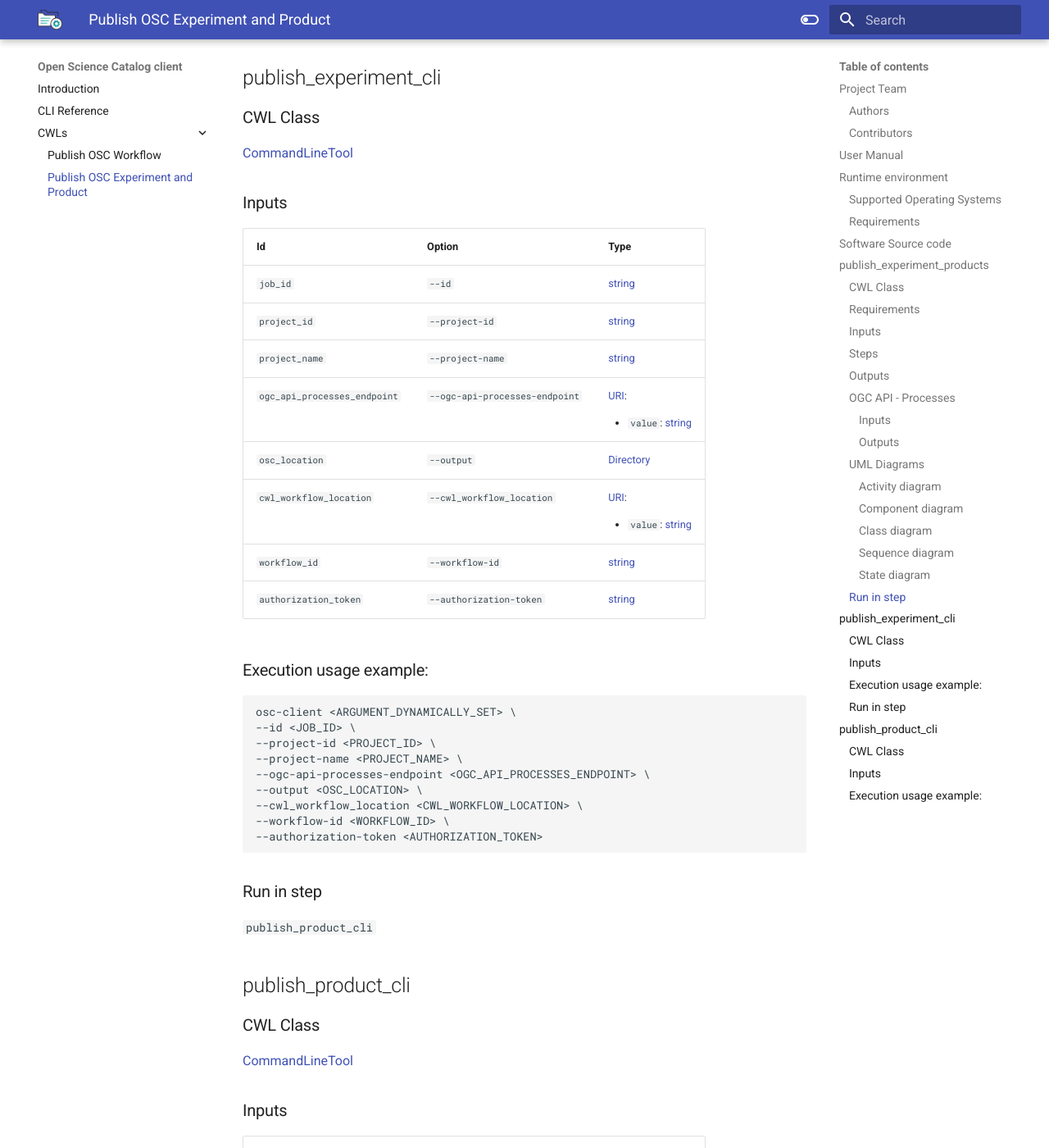
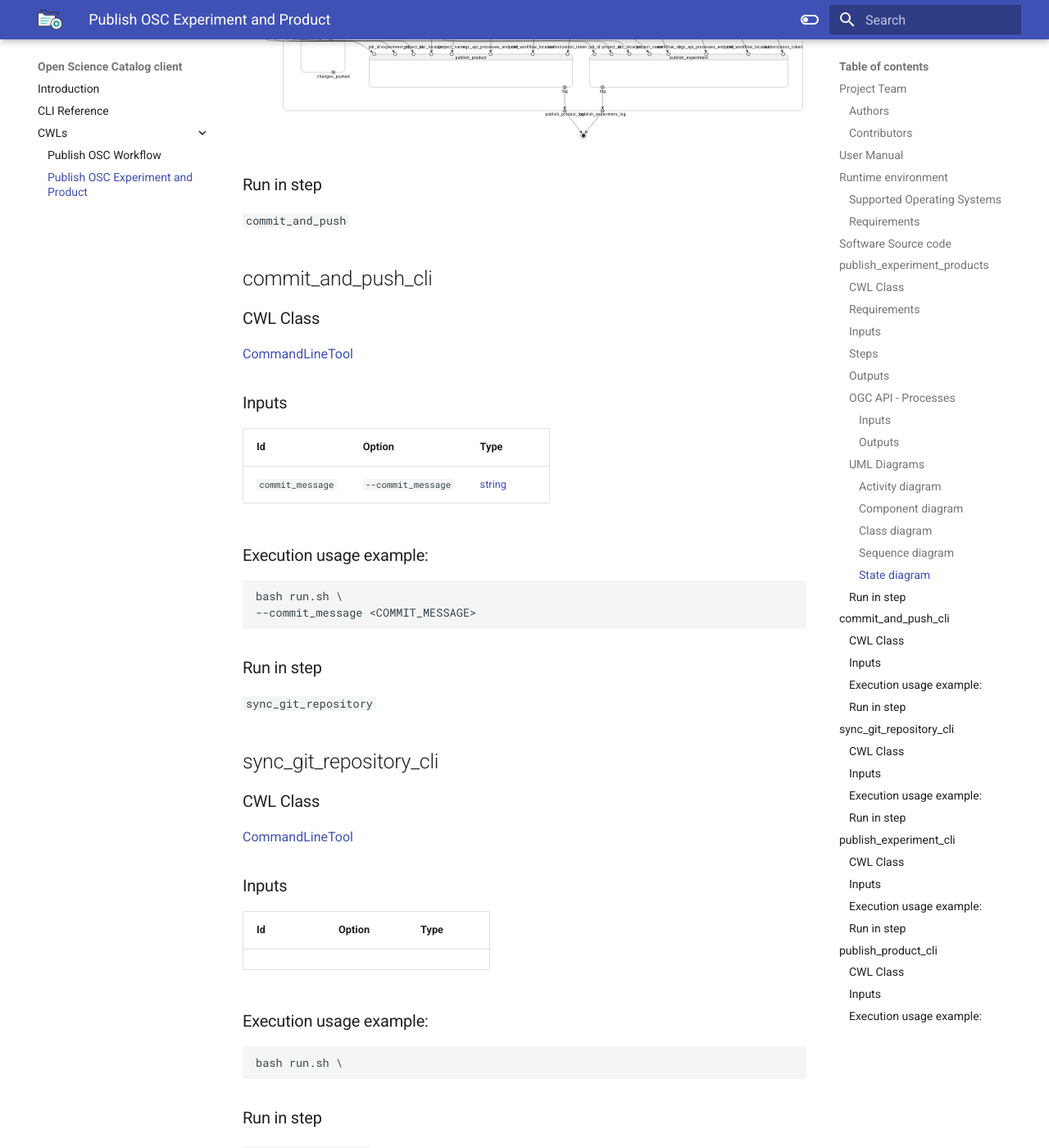
Before and after one commit to Terradue/osc-client, an MkDocs documentation site: the page built from docs/c4/components/workflow/publish_experiment_products.md, in a window 1280 px wide and 1400 px high, scrolled down 5939 px. Shown: the whole window at 82% size. Built offline with MkDocs 1.6.1 and Material for MkDocs 9.7.7, drawn with Linux system fonts in a browser that asks for light colours; some of the changed text lies outside the part shown.

Commit message:
feat: CWL worflows refinements

````diff
--- a/Taskfile.yaml
+++ b/Taskfile.yaml
@@ -45,6 +45,12 @@
       ./cwl-workflows/{{.WORKFLOW_ID}}.cwl \
       --output ./cwl-workflows/{{.WORKFLOW_ID}}_bundled.cwl
     - |
+      uv run \
+      --no-cache \
+      --no-project \
+      --with cwltool \
+      cwltool --validate ./cwl-workflows/{{.WORKFLOW_ID}}_bundled.cwl
+    - |
       uv run --no-cache --no-project --with transpiler-mate transpiler-mate markdown \
         --workflow-id {{.WORKFLOW_ID}} \
         --output {{.DOC_DIR}} \
--- a/docs/c4/components/workflow/publish_experiment_products.md
+++ b/docs/c4/components/workflow/publish_experiment_products.md
@@ -77,16 +76,18 @@
 
 | Id | Runs | Label | Doc |
 |----|------|-------|-----|
-| [publish_experiment_cli](#publish_experiment_cli) | `#publish_experiment_cli` | None | None |
-| [publish_product_cli](#publish_product_cli) | `#publish_product_cli` | None | None |
+| [commit_and_push](#commit_and_push_cli) | `#commit_and_push_cli` | None | None |
+| [sync_git_repository](#sync_git_repository_cli) | `#sync_git_repository_cli` | None | None |
+| [publish_experiment](#publish_experiment_cli) | `#publish_experiment_cli` | None | None |
+| [publish_product](#publish_product_cli) | `#publish_product_cli` | None | None |
 
 
 ### Outputs
 
 | Id | Type | Label | Doc |
 |----|------|-------|-----|
-| `experiment_out` | [string](https://www.commonwl.org/v1.2/Workflow.html#CWLType) | None | None |
-| `product_out` | [string](https://www.commonwl.org/v1.2/Workflow.html#CWLType) | None | None |
+| `publish_experiment_log` | [string](https://www.commonwl.org/v1.2/Workflow.html#CWLType) | None | None |
+| `publish_product_log` | [string](https://www.commonwl.org/v1.2/Workflow.html#CWLType) | None | None |
 
 
 ### OGC API - Processes
@@ -140,7 +141,55 @@
 
 ### Run in step
 
-`publish_experiment_cli`
+`commit_and_push`
+
+
+
+## commit_and_push_cli
+
+### CWL Class
+
+[CommandLineTool](https://www.commonwl.org/v1.2/CommandLineTool.html#CommandLineTool)
+
+### Inputs
+
+| Id | Option | Type |
+|----|------|-------|
+| `commit_message` | `--commit_message` | [string](https://www.commonwl.org/v1.2/Workflow.html#CWLType) |
+
+### Execution usage example:
+
+```
+bash run.sh \
+--commit_message <COMMIT_MESSAGE>
+```
+
+### Run in step
+
+`sync_git_repository`
+
+
+
+## sync_git_repository_cli
+
+### CWL Class
+
+[CommandLineTool](https://www.commonwl.org/v1.2/CommandLineTool.html#CommandLineTool)
+
+### Inputs
+
+| Id | Option | Type |
+|----|------|-------|
+
+### Execution usage example:
+
+```
+bash run.sh \
+```
+
+### Run in step
+
+`publish_experiment`
 
 
 
````
Also changed, not shown: other parts of docs/c4/components/workflow/publish_experiment_products.md (+2 -3 lines), docs/c4/components/workflow/publish_workflow.md (+29 -28 lines), docs/c4/components/workflow/publish_experiment_products/activity.svg, docs/c4/components/workflow/publish_experiment_products/class.svg, docs/c4/components/workflow/publish_experiment_products/component.svg, docs/c4/components/workflow/publish_experiment_products/ogc_processes_inputs.svg, docs/c4/components/workflow/publish_experiment_products/ogc_processes_outputs.svg, docs/c4/components/workflow/publish_experiment_products/sequence.svg, docs/c4/components/workflow/publish_experiment_products/state.svg, docs/c4/components/workflow/publish_workflow/activity.svg, docs/c4/components/workflow/publish_workflow/class.svg, docs/c4/components/workflow/publish_workflow/component.svg, docs/c4/components/workflow/publish_workflow/ogc_processes_outputs.svg, docs/c4/components/workflow/publish_workflow/sequence.svg, 1 more files, 3 other files.
